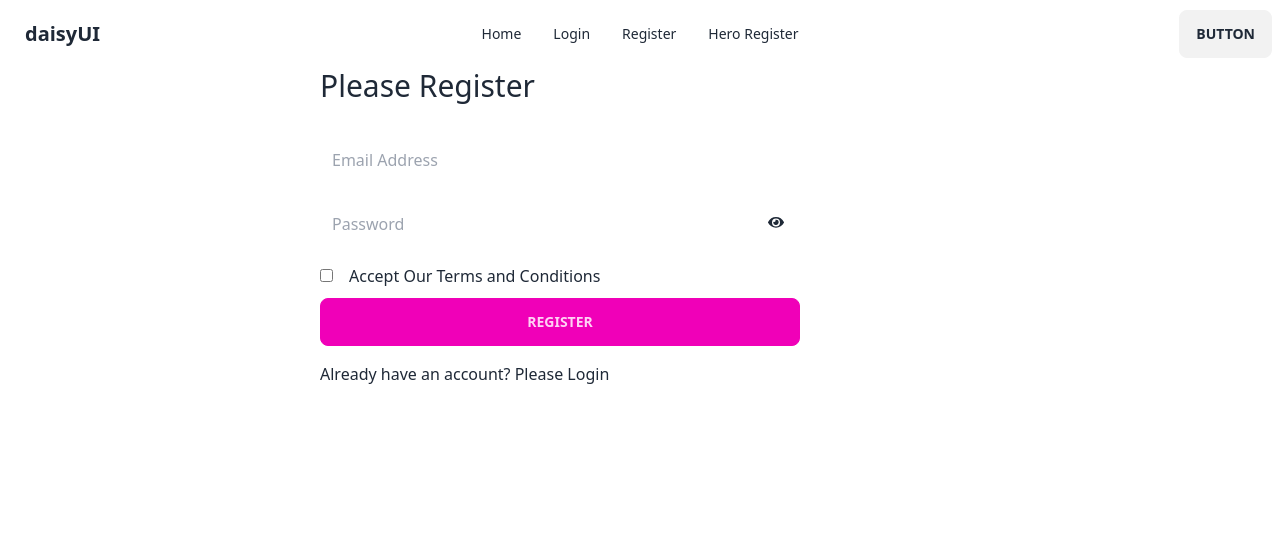
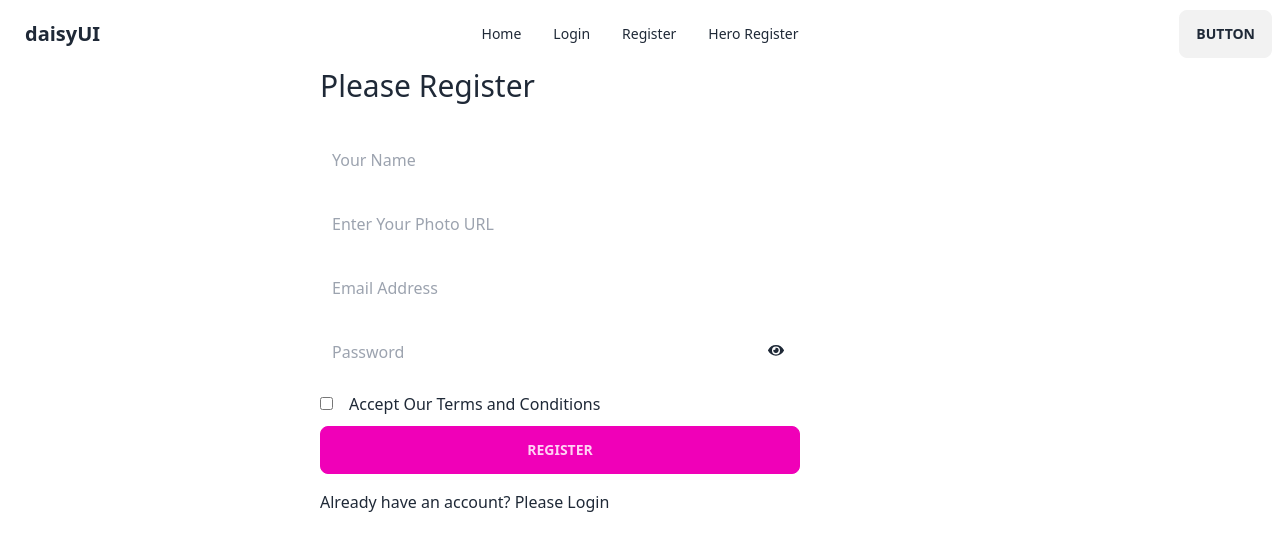
Before and after one commit to mamun-prodhan/firebase-login-signup, a React (Vite) app: page /register in a window 1280 px wide. Shown: the top 550 px of the page. Built offline with nearby package versions, Linux system fonts and the light colour scheme.

Commit message:
feat: update user profile implemented

```diff
--- a/src/components/Register/Register.jsx
+++ b/src/components/Register/Register.jsx
@@ -1,6 +1,7 @@
 import {
   createUserWithEmailAndPassword,
   sendEmailVerification,
+  updateProfile,
 } from "firebase/auth";
 import auth from "../../firebase/firebase.config";
 import { useState } from "react";
@@ -12,10 +13,12 @@ const Register = () => {
   const [registerSuccess, setRegisterSuccess] = useState("");
   const handleSubmit = (e) => {
     e.preventDefault();
+    const name = e.target.name.value;
+    const photoURL = e.target.photoURL.value;
     const email = e.target.email.value;
     const password = e.target.password.value;
     const terms = e.target.terms.checked;
-    console.log(email, password, terms);
+    console.log(name, photoURL, email, password, terms);
     setRegisterError("");
     setRegisterSuccess("");
 
@@ -34,6 +37,17 @@ const Register = () => {
         const user = userCredential.user;
         console.log(user);
         setRegisterSuccess("User Registered Successfully");
+        //update user profile display name and photo url
+        updateProfile(user, {
+          displayName: name,
+          photoURL: photoURL,
+        })
+          .then(() => {
+            console.log("Profile Updated");
+          })
+          .catch((error) => {
+            console.log(error.message);
+          });
         // email verification
         sendEmailVerification(userCredential.user).then(() => {
           alert("A verification email is sent, Please verify your email");
@@ -52,6 +66,24 @@ const Register = () => {
       <div className="w-1/2 mx-auto">
         <h2 className="text-3xl mb-8">Please Register</h2>
         <form onSubmit={handleSubmit}>
+          <input
+            className="py-3 px-3 mb-4 w-3/4"
+            type="text"
+            name="name"
+            id=""
+            placeholder="Your Name"
+            required
+          />
+          <br />
+          <input
+            className="py-3 px-3 mb-4 w-3/4"
+            type="photoURL"
+            name="photoURL"
+            id=""
+            placeholder="Enter Your Photo URL"
+            required
+          />
+          <br />
           <input
             className="py-3 px-3 mb-4 w-3/4"
             type="email"
```
